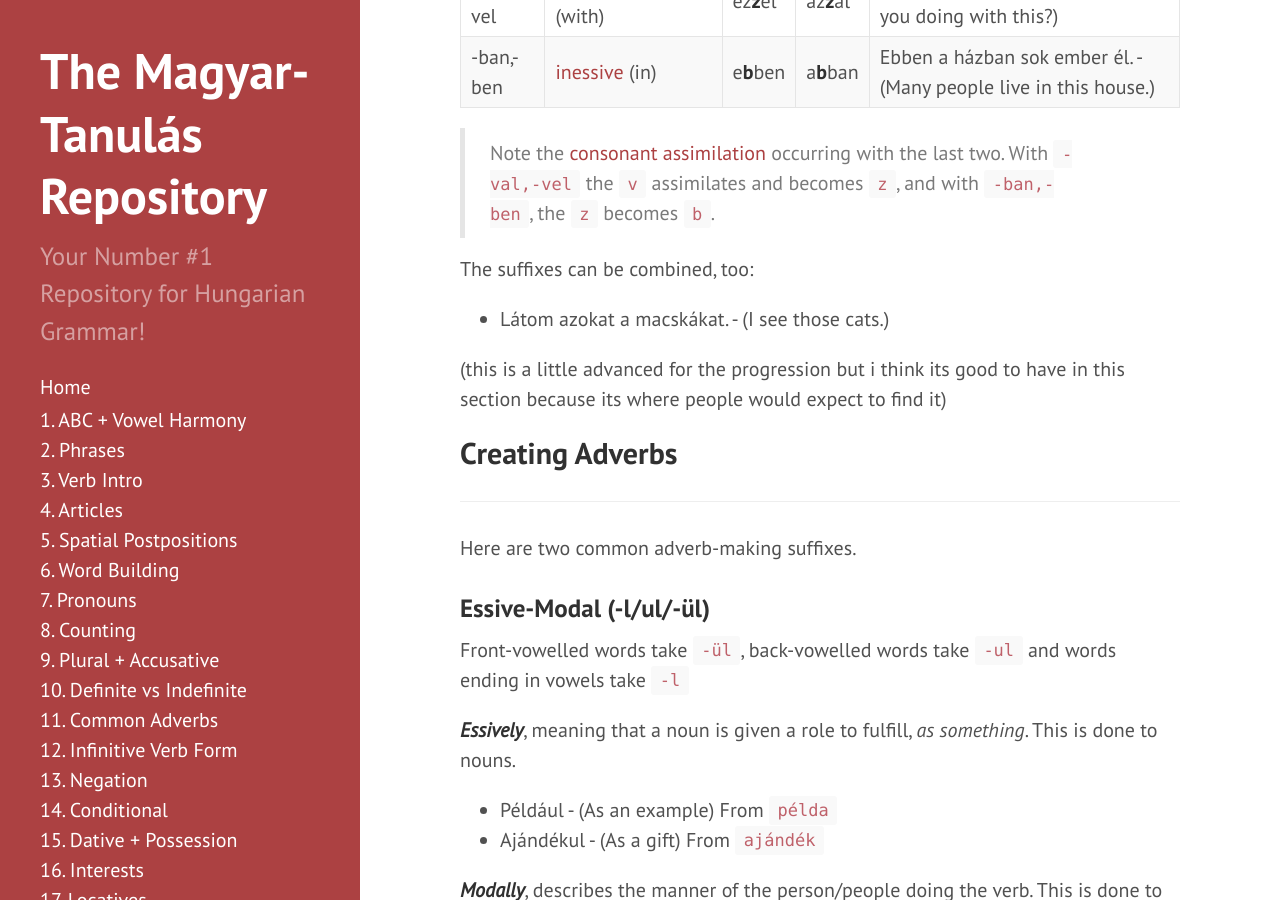
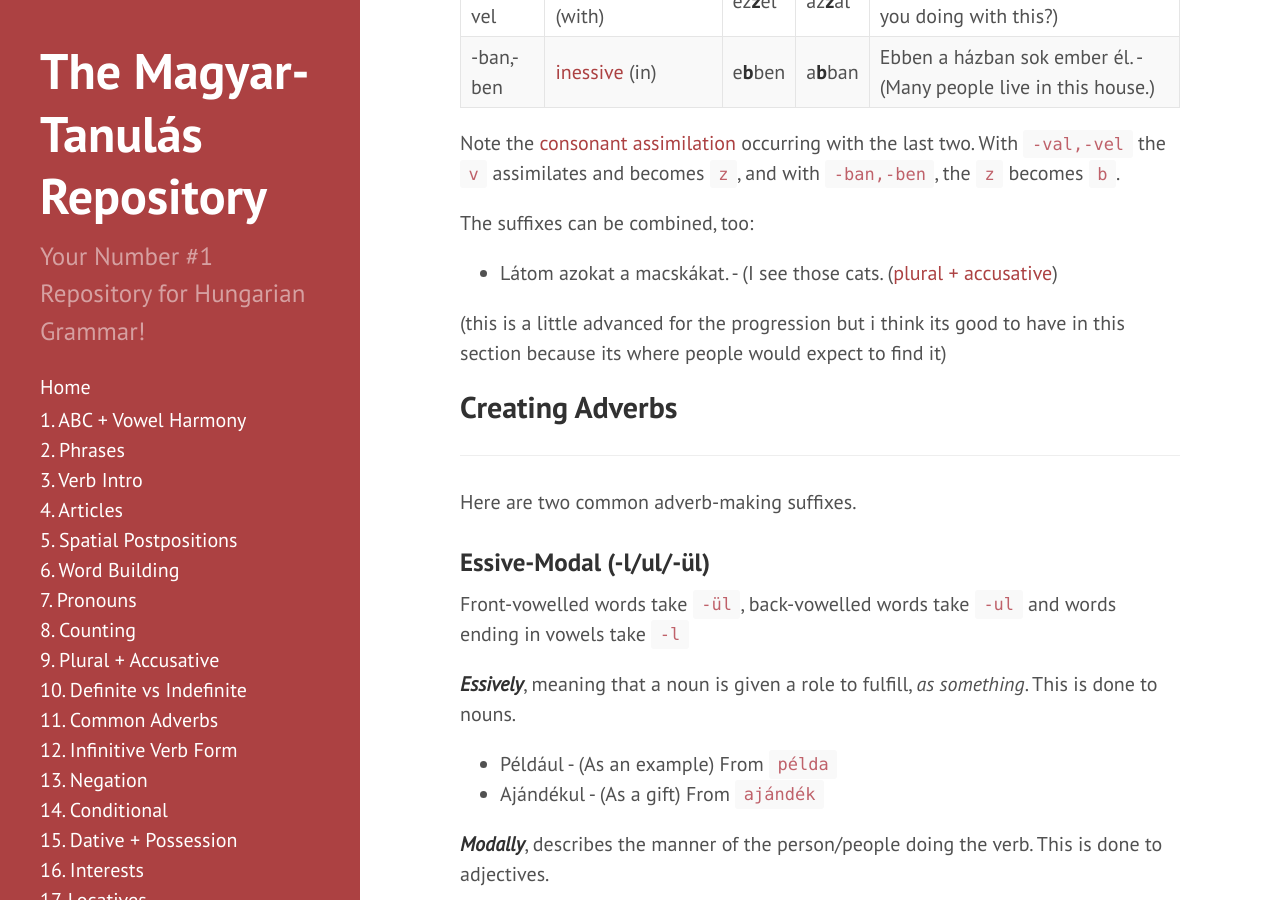
Before and after one commit to Magyartanulas/magyartanulas.github.io, a Jekyll site: the page built from extrastuff.md, in a window 1280 px wide and 900 px high, scrolled down 3351 px. Built offline with Jekyll 4.4.1, drawn with Linux system fonts in a browser that asks for light colours; our own code applies the rules of GitHub Pages for plain Markdown files; comment, search, counter and statistics services are not loaded.

Commit message:
Update extrastuff.md

```diff
--- a/extrastuff.md
+++ b/extrastuff.md
@@ -88,11 +88,11 @@ Here are a few common suffixes and how they affect `ez` and `az`.
 | -val,-vel| [instrumental](https://magyartanulas.github.io/noun_case_summary/) (with)        | ez**z**el| az**z**al| Mit csinálsz ezzel? - (What are you doing with this?)
 |-ban,-ben | [inessive](https://magyartanulas.github.io/locatives/) (in)                      | e**b**ben| a**b**ban| Ebben a házban sok ember él. - (Many people live in this house.)
 
->Note the [consonant assimilation](insert link here) occurring with the last two. With `-val,-vel` the `v` assimilates and becomes `z`, and with `-ban,-ben`, the `z` becomes `b`.
+Note the [consonant assimilation](insert link here) occurring with the last two. With `-val,-vel` the `v` assimilates and becomes `z`, and with `-ban,-ben`, the `z` becomes `b`.
 
 The suffixes can be combined, too:
 
-* Látom azokat a macskákat. - (I see those cats.)
+* Látom azokat a macskákat. - (I see those cats. ([plural + accusative](https://magyartanulas.github.io/accusative_plurals/))
 
 (this is a little advanced for the progression but i think its good to have in this section because its where people would expect to find it)
 
```
